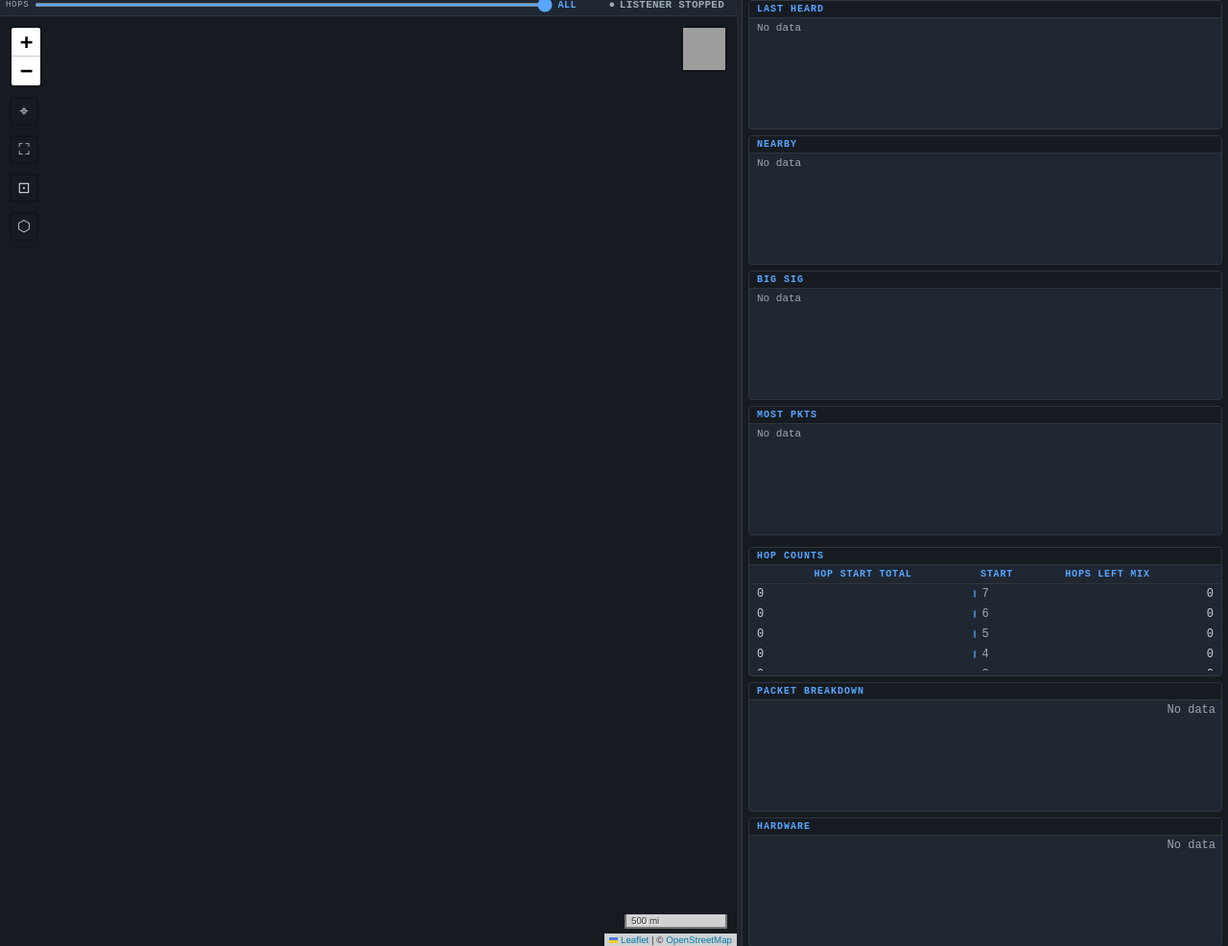
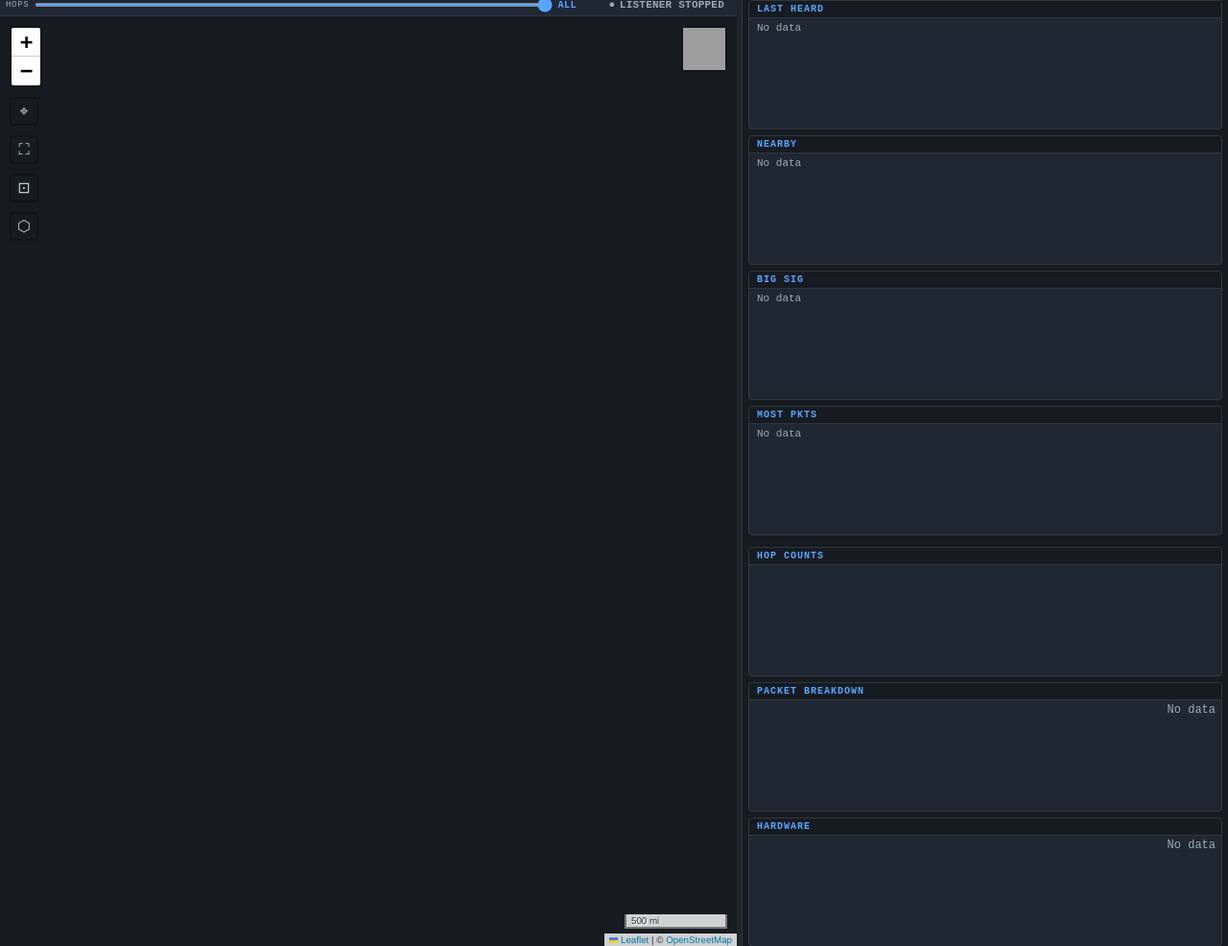
Before and after one commit to swiings/NodeMonitor, a Flask app: page / in a window 1280 px wide. Shown: the part 137-1123 px from the top of the page at 96% size. Run offline with Flask 3, Linux system fonts and the light colour scheme; data that the repository does not hold is empty; grey boxes are pictures that could not be loaded.

Commit message:
Revert "new hop count card"
This reverts commit a4ceeea1ee7ebe1cf1826892932d32b05949d231.

```diff
--- a/NMDisplay/queries.py
+++ b/NMDisplay/queries.py
@@ -364,27 +364,6 @@
     ).fetchall()
     hop_used_raw = {str(row["hops_used"]): row["cnt"] for row in used_rows}
 
-    # Joint distribution for the alternate HOP COUNTS view:
-    # rows keyed by hop_start, columns keyed by hop_left (hop_limit).
-    joint_rows = conn.execute(
-        """
-        SELECT hop_start, COALESCE(hop_limit, 0) AS hop_left, COUNT(*) AS cnt
-        FROM packets
-        WHERE from_node_id != ?
-          AND hop_start IS NOT NULL
-          AND hop_start >= COALESCE(hop_limit, 0)
-        GROUP BY hop_start, hop_left
-        """,
-        (excl_hop,),
-    ).fetchall()
-    hop_start_left_joint: dict[str, dict[str, int]] = {}
-    for row in joint_rows:
-        hs = str(row["hop_start"])
-        hl = str(row["hop_left"])
-        if hs not in hop_start_left_joint:
-            hop_start_left_joint[hs] = {}
-        hop_start_left_joint[hs][hl] = row["cnt"]
-
     return {
         "direct_count":       direct,
         "active_count":       active,
@@ -400,7 +379,6 @@
         "hop_dist":           hop_dist,
         "hop_dist_raw":       hop_dist_raw,
         "hop_used_raw":       hop_used_raw,
-        "hop_start_left_joint": hop_start_left_joint,
         "router_count":       router_count,
         "client_count":       client_count,
     }
--- a/NMDisplay/static/css/style.css
+++ b/NMDisplay/static/css/style.css
@@ -395,65 +395,8 @@
 
 /* Only the mirrored Hops chart needs fixed columns. Other breakdown tables
    should keep auto layout so labels size naturally. */
-#nm-hop-dist-table-dual,
-#nm-hop-dist-table-joint {
+#nm-hop-dist-table {
   table-layout: fixed;
-}
-
-#nm-hop-dist {
-  perspective: 1200px;
-}
-
-#nm-hop-dist .nm-list-body {
-  position: relative;
-  cursor: pointer;
-}
-
-.nm-hop-flip {
-  position: relative;
-  min-height: 100%;
-}
-
-.nm-hop-pane {
-  position: absolute;
-  inset: 0;
-  backface-visibility: hidden;
-  transform-style: preserve-3d;
-  transition: transform 520ms ease-in-out, opacity 520ms ease-in-out;
-}
-
-.nm-hop-pane--joint {
-  transform: rotateY(0deg);
-  opacity: 1;
-}
-
-.nm-hop-pane--dual {
-  transform: rotateY(180deg);
-  opacity: 0;
-}
-
-#nm-hop-dist.nm-hop-view-dual .nm-hop-pane--joint {
-  transform: rotateY(-180deg);
-  opacity: 0;
-}
-
-#nm-hop-dist.nm-hop-view-dual .nm-hop-pane--dual {
-  transform: rotateY(0deg);
-  opacity: 1;
-}
-
-.nm-hop-seg-stack {
-  display: flex;
-  align-items: center;
-  height: 8px;
-  border-radius: 2px;
-  overflow: hidden;
-  min-width: 2px;
-}
-
-.nm-hop-seg {
-  height: 100%;
-  min-width: 2px;
 }
 .nm-hop-table tr { border-bottom: 1px solid var(--divider); }
 .nm-hop-table tr:last-child { border-bottom: none; }
--- a/NMDisplay/static/js/gauges.js
+++ b/NMDisplay/static/js/gauges.js
@@ -12,7 +12,6 @@
 const NMGauges = (() => {
   let _closestNodeId  = null;
   let _farthestNodeId = null;
-  let _hopView = "joint"; // default view: hop_start x hops_left
 
   // ── Generic chart-card resize ─────────────────────────────────
   const CHART_ROW_HEIGHT = 22;
@@ -89,7 +88,6 @@
     _chartState["nm-pkt-breakdown"].renderFn  = _renderPktBreakdown;
     _chartState["nm-hw-breakdown"].renderFn   = _renderHwBreakdown;
     _chartState["nm-role-breakdown"].renderFn = _renderRoleBreakdown;
-    _initHopFlip();
     document.addEventListener("nm:gauges-updated",    (e) => _update(e.detail));
     document.addEventListener("nm:breakdown-updated", (e) => _updateBreakdown(e.detail.breakdown || []));
 
@@ -112,20 +110,6 @@
         }}));
       });
     }
-  }
-
-  function _initHopFlip() {
-    const card = document.getElementById("nm-hop-dist");
-    if (!card) return;
-
-    // Keep default on page load as the new joint view.
-    card.classList.remove("nm-hop-view-dual");
-
-    card.addEventListener("click", (e) => {
-      if (e.target.closest(".nm-list-resize-handle")) return;
-      _hopView = _hopView === "joint" ? "dual" : "joint";
-      card.classList.toggle("nm-hop-view-dual", _hopView === "dual");
-    });
   }
 
   // Role → emoji (mirrors map.js mapping)
@@ -188,7 +172,7 @@
     _set("g-client-count", data.client_count ?? "—");
 
     if (data.hop_dist_raw) {
-      _updateHopCharts(data.hop_dist_raw, data.hop_used_raw || null, data.hop_start_left_joint || {});
+      _updateHopDistRaw(data.hop_dist_raw, data.hop_used_raw || null);
     }
     if (data.hardware_breakdown) {
       _updateHardwareBreakdown(data.hardware_breakdown);
@@ -198,26 +182,15 @@
     }
   }
 
-  // Fixed, absolute color ramp by hops-left value.
-  // 0 is always red and higher values progress toward green.
-  const _HOP_LEFT_COLORS = {
-    "0": "#710b00",
-    "1": "#7a3818",
-    "2": "#8a6020",
-    "3": "#7a7a3a",
-    "4": "#6b9e7a",
-    "5": "#53ab73",
-    "6": "#3abc67",
-    "7": "#2dc95f",
+  // Hops-left colors: warm earth/bronze gradient (close=lighter copper, far=dark slate).
+  // Distinct from the activity bar palette (which uses violet/cobalt/forest/gold/crimson).
+  const _HOP_COLORS = {
+    "4+": "#6b9e7a",   // muted sage — most hops remaining, closest to sender
+    "3":  "#7a7a3a",   // olive
+    "2":  "#8a6020",   // dark bronze
+    "1":  "#7a3818",   // deep rust
+    "0":  "#710b00",   // dark red-slate — fewest hops, most traversed
   };
-
-  function _hopColorByLeft(value) {
-    const n = _toHopInt(value);
-    if (n == null) return _HOP_LEFT_COLORS["0"];
-    if (n <= 0) return _HOP_LEFT_COLORS["0"];
-    if (n >= 7) return _HOP_LEFT_COLORS["7"];
-    return _HOP_LEFT_COLORS[String(n)] || _HOP_LEFT_COLORS["0"];
-  }
 
   function _toHopInt(value) {
     if (value == null) return null;
@@ -225,18 +198,11 @@
     return Number.isFinite(n) ? n : null;
   }
 
-  function _updateHopCharts(distRaw, usedRaw, jointRaw) {
-    const tableDual = document.getElementById("nm-hop-dist-table-dual");
-    const tableJoint = document.getElementById("nm-hop-dist-table-joint");
-    if (!tableDual || !tableJoint) return;
-
-    _renderHopDualHistogram(tableDual, distRaw, usedRaw);
-    _renderHopStartJoint(tableJoint, jointRaw);
-  }
-
-  // Legacy mirrored histogram:
-  // left side = hops used, right side = hops left.
-  function _renderHopDualHistogram(table, distRaw, usedRaw) {
+  // Dynamic hop list from raw per-value data. Shows mirrored distributions:
+  // left side = Hops Used/Hops Away, right side = Hops Left.
+  function _updateHopDistRaw(distRaw, usedRaw) {
+    const table = document.getElementById("nm-hop-dist-table");
+    if (!table) return;
 
     const normalized = new Map();
 
@@ -306,7 +272,7 @@
       const leftCount = hopsLeftCounts[hop] || 0;
       const usedPct = Math.round((usedCount / max) * 100);
       const leftPct = Math.round((leftCount / max) * 100);
-      const color = _hopColorByLeft(hop);
+      const color = hop >= 4 ? _HOP_COLORS["4+"] : (_HOP_COLORS[String(hop)] || _HOP_COLORS["0"]);
 
       rows.push(`<tr>
         <td class="nm-hop-count nm-hop-count--left">${usedCount}</td>
@@ -316,54 +282,6 @@
         <td class="nm-hop-count">${leftCount}</td>
       </tr>`);
     }
-
-    table.innerHTML = header + rows.join("");
-  }
-
-  // New joint view:
-  // rows are hop_start (0..7), right side is segmented hops-left distribution.
-  // Segment colors are absolute by hops-left value and never re-mapped per row.
-  function _renderHopStartJoint(table, jointRaw) {
-    const rowsByStart = [];
-    for (let hopStart = 7; hopStart >= 0; hopStart--) {
-      const row = jointRaw?.[String(hopStart)] || {};
-      const byLeft = {};
-      let rowTotal = 0;
-      for (let hopLeft = 0; hopLeft <= hopStart; hopLeft++) {
-        const count = Number(row[String(hopLeft)] || 0);
-        byLeft[hopLeft] = count;
-        rowTotal += count;
-      }
-      rowsByStart.push({ hopStart, byLeft, rowTotal });
-    }
-
-    const maxRowTotal = Math.max(1, ...rowsByStart.map(r => r.rowTotal));
-
-    const header = `<tr class="nm-hop-dual-head">
-      <th class="nm-hop-used-head" colspan="2">Hop Start Total</th>
-      <th class="nm-hop-mid-head">Start</th>
-      <th class="nm-hop-left-head" colspan="2">Hops Left Mix</th>
-    </tr>`;
-
-    const rows = rowsByStart.map((r) => {
-      const totalPct = Math.round((r.rowTotal / maxRowTotal) * 100);
-
-      const segs = [];
-      for (let hopLeft = 0; hopLeft <= r.hopStart; hopLeft++) {
-        const count = r.byLeft[hopLeft] || 0;
-        if (count <= 0) continue;
-        const segPct = (count / maxRowTotal) * 100;
-        segs.push(`<div class="nm-hop-seg" style="width:${segPct}%;background:${_hopColorByLeft(hopLeft)}" title="left ${hopLeft}: ${count}"></div>`);
-      }
-
-      return `<tr>
-        <td class="nm-hop-count nm-hop-count--left">${r.rowTotal}</td>
-        <td class="nm-hop-bar-cell nm-hop-bar-cell--left"><div class="nm-hop-bar nm-hop-bar--left" style="width:${totalPct}%;background:var(--accent);opacity:0.65"></div></td>
-        <td class="nm-hop-mid-divider">${r.hopStart}</td>
-        <td class="nm-hop-bar-cell nm-hop-bar-cell--right"><div class="nm-hop-seg-stack">${segs.join("")}</div></td>
-        <td class="nm-hop-count">${r.rowTotal}</td>
-      </tr>`;
-    });
 
     table.innerHTML = header + rows.join("");
   }
--- a/NMDisplay/templates/index.html
+++ b/NMDisplay/templates/index.html
@@ -174,18 +174,9 @@
         <div id="nm-hop-dist" class="nm-list-card nm-list-card--static" data-card-id="hops_left">
           <div class="nm-list-title nm-list-title--draggable">HOP COUNTS</div>
           <div class="nm-list-body">
-            <div class="nm-hop-flip" id="nm-hop-flip">
-              <div class="nm-hop-pane nm-hop-pane--joint" id="nm-hop-pane-joint">
-                <table class="nm-hop-table" id="nm-hop-dist-table-joint">
-                  <!-- Populated dynamically by gauges.js -->
-                </table>
-              </div>
-              <div class="nm-hop-pane nm-hop-pane--dual" id="nm-hop-pane-dual">
-                <table class="nm-hop-table" id="nm-hop-dist-table-dual">
-                  <!-- Populated dynamically by gauges.js -->
-                </table>
-              </div>
-            </div>
+            <table class="nm-hop-table" id="nm-hop-dist-table">
+              <!-- Populated dynamically by gauges.js -->
+            </table>
           </div>
         </div>
         <div id="nm-pkt-breakdown" class="nm-list-card nm-list-card--static" data-card-id="pkt_breakdown">
```
Also changed, not shown: NMDisplay/tests/test_queries.py (+0 -1 lines).
